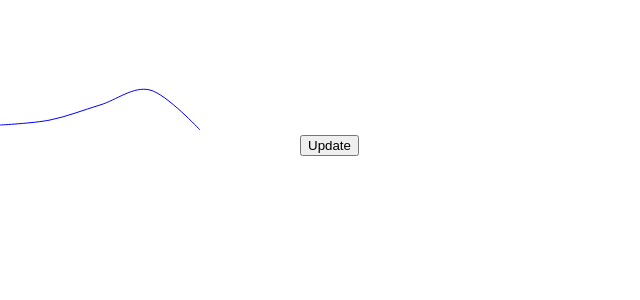
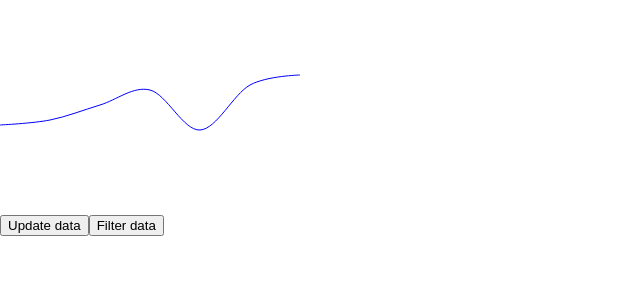
Before and after one commit to RafaeloDuarte/react-hooks-d3, a React (Create React App) app: page / in a window 1280 px wide. Shown: the top 300 px of the page, without its empty margins (0-640 px from the left). Built offline with nearby package versions, Linux system fonts and the light colour scheme; the HTML template or start-up script is replaced by a standard one.

Commit message:
Entendendo propriedades dos eixos x e y

```diff
--- a/src/App.js
+++ b/src/App.js
@@ -1,11 +1,12 @@
 import React from 'react';
 //import First from './components/First';
-import Second from './components/Second';
+//import Second from './components/Second';
+import Third from './components/Third';
 
 function App() {
   return (
     <>
-      <Second/>
+      <Third/>
     </>
   )
 }
--- /dev/null
+++ b/src/components/Third.js
@@ -0,0 +1,78 @@
+import React, { useRef, useEffect, useState } from "react";
+import {
+    select,
+    line,
+    curveCardinal,
+    axisBottom,
+    axisRight,
+    scaleLinear
+} from "d3";
+
+function Third() {
+    const [data, setData] = useState([25, 30, 45, 60, 20, 65, 75]);
+    const svgRef = useRef();
+
+    // will be called initially and on every data change
+    useEffect(() => {
+        const svg = select(svgRef.current);
+        const xScale = scaleLinear()
+            .domain([0, data.length - 1])
+            .range([0, 300]);
+
+        const yScale = scaleLinear()
+            .domain([0, 150])
+            .range([150, 0]);
+
+        const xAxis = axisBottom(xScale)
+            .ticks(data.length)
+            .tickFormat(index => index + 1);
+        svg
+            .select(".x-axis")
+            .style("transform", "translateY(150px)")
+            .call(xAxis);
+
+        const yAxis = axisRight(yScale);
+        svg
+            .select(".y-axis")
+            .style("transform", "translateX(300px)")
+            .call(yAxis);
+
+        // generates the "d" attribute of a path element
+        const myLine = line()
+            .x((value, index) => xScale(index))
+            .y(yScale)
+            .curve(curveCardinal);
+
+        // renders path element, and attaches
+        // the "d" attribute from line generator above
+        svg
+            .selectAll(".line")
+            .data([data])
+            .join("path")
+            .attr("class", "line")
+            .attr("d", myLine)
+            .attr("fill", "none")
+            .attr("stroke", "blue");
+    }, [data]);
+
+    return (
+        <React.Fragment>
+            <svg ref={svgRef}>
+                <g className="x-axis" />
+                <g className="y-axis" />
+            </svg>
+            <br />
+            <br />
+            <br />
+            <br />
+            <button onClick={() => setData(data.map(value => value + 5))}>
+                Update data
+      </button>
+            <button onClick={() => setData(data.filter(value => value < 35))}>
+                Filter data
+      </button>
+        </React.Fragment>
+    );
+}
+
+export default Third;
```
